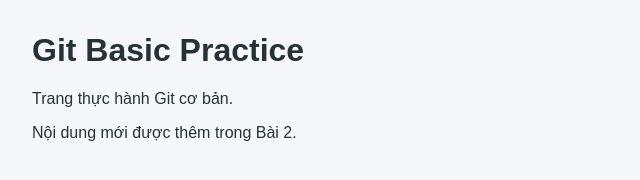
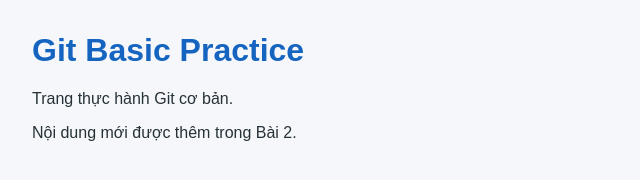
Before and after one commit to dtc245220021-cloud/Use_Git, a plain HTML site: page index.html in a window 1280 px wide. Shown: the whole page, without its empty margins (0-640 px from the left). Drawn offline with Linux system fonts and the light colour scheme.

Commit message:
Update style and notes

```diff
--- a/style.css
+++ b/style.css
@@ -4,3 +4,4 @@ body {
   color: #263238;
   background: #f5f7fa;
 }
+h1 { color: #1565c0; }
```
Also changed, not shown: notes.txt (added).
